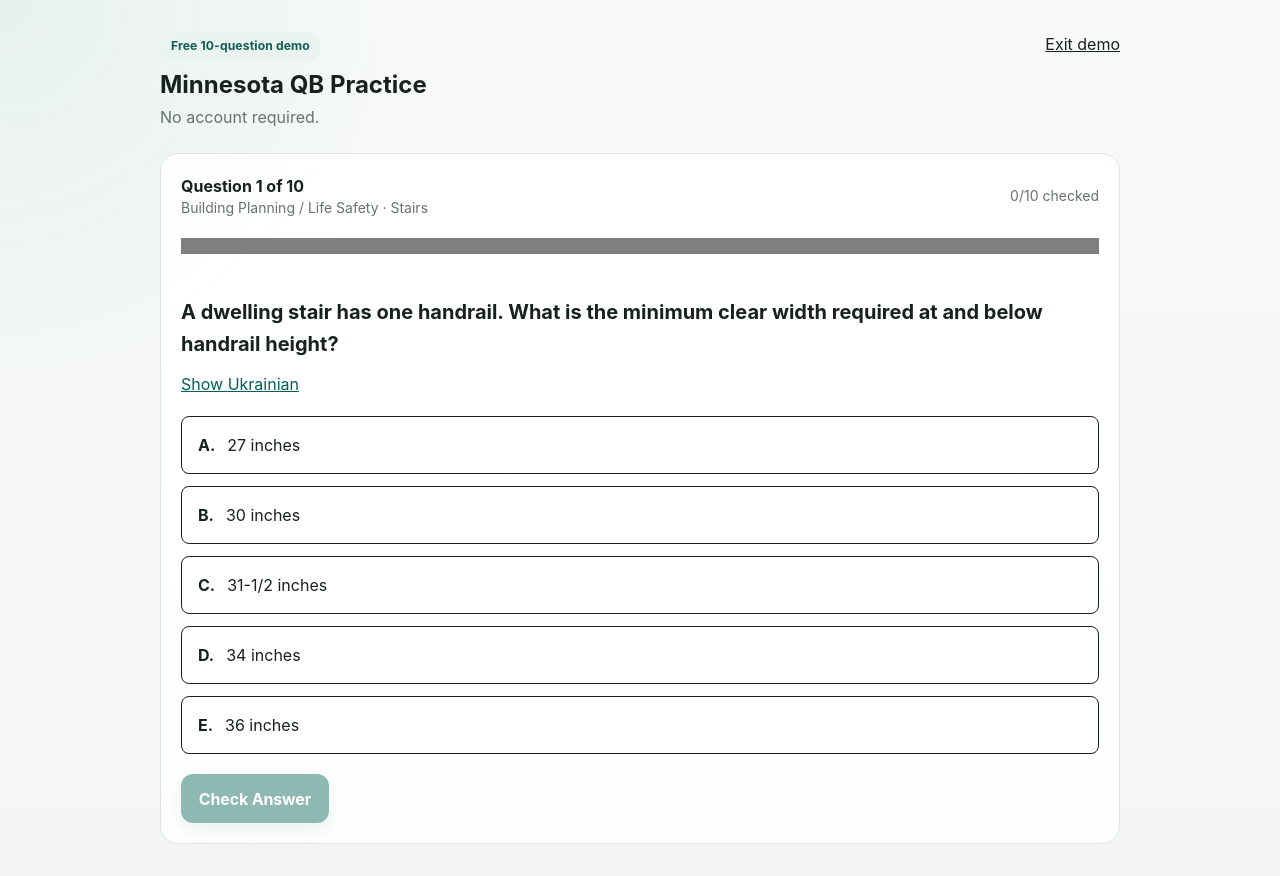
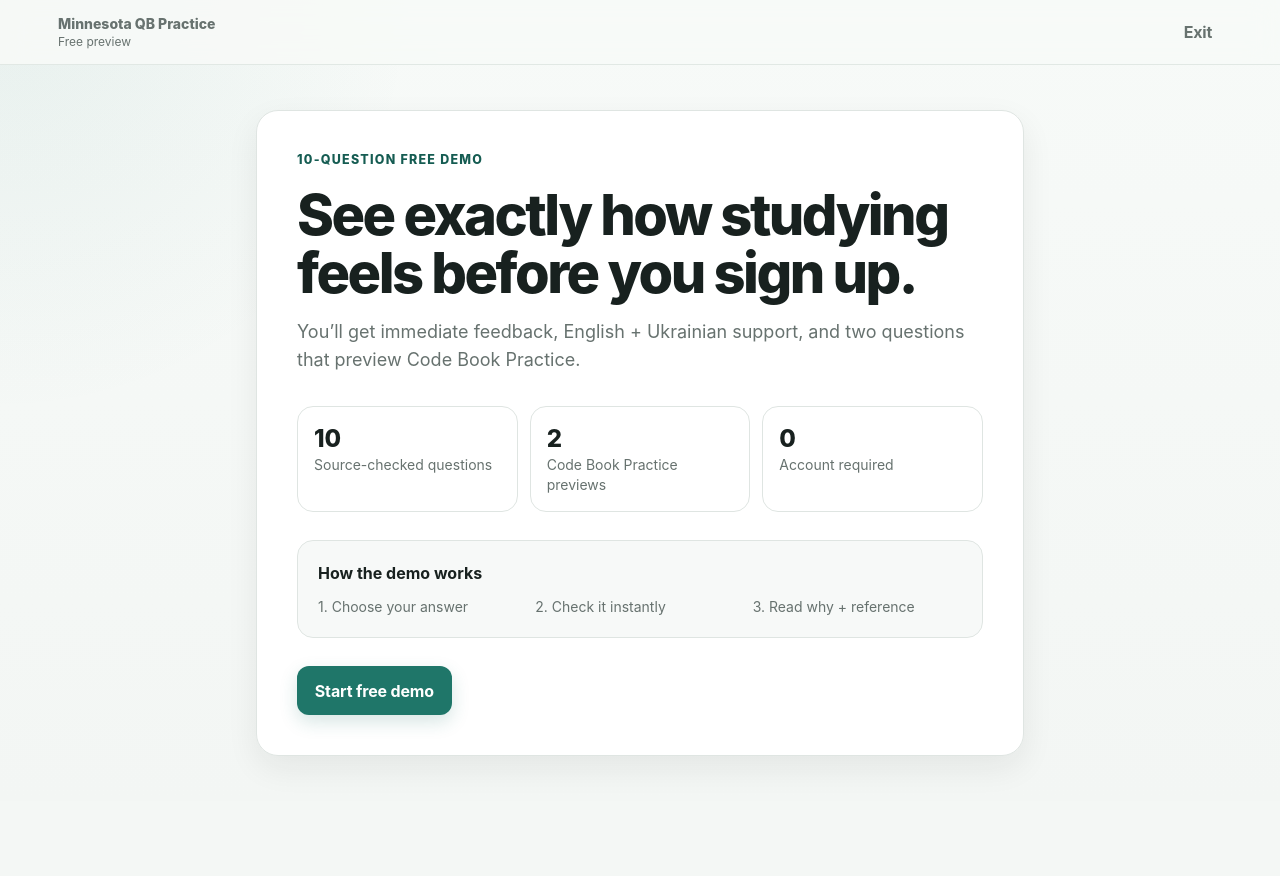
Before and after one commit to wordisstuff/exam, a Next.js app: page /demo in a window 1280 px wide. After the commit the page ends 801 px from the top, so only its background shows below. Built offline with nearby package versions, Linux system fonts and the light colour scheme.

Commit message:
Redesign free demo flow and results UX

```diff
--- a/app/demo/page.tsx
+++ b/app/demo/page.tsx
@@ -40,6 +40,7 @@ interface DemoFeedback {
 export default function DemoPage() {
   const router = useRouter();
   const [questions, setQuestions] = useState<DemoQuestion[]>([]);
+  const [started, setStarted] = useState(false);
   const [index, setIndex] = useState(0);
   const [selected, setSelected] = useState<Record<string, string[]>>({});
   const [feedback, setFeedback] = useState<Record<string, DemoFeedback>>({});
@@ -85,7 +86,6 @@ export default function DemoPage() {
           : previous.length < (question.requiredSelections ?? question.answers.length)
             ? [...previous, answerId]
             : previous;
-
     setSelected(all => ({ ...all, [question.id]: next }));
   }
 
@@ -119,11 +119,11 @@ export default function DemoPage() {
 
   function foundIt() {
     if (!question) return;
-    const started = bookStartedAt[question.id];
-    if (!started) return;
+    const startedAt = bookStartedAt[question.id];
+    if (!startedAt) return;
     setBookSeconds(all => ({
       ...all,
-      [question.id]: Math.max(1, Math.floor((Date.now() - started) / 1000)),
+      [question.id]: Math.max(1, Math.floor((Date.now() - startedAt) / 1000)),
     }));
     setBookStartedAt(all => {
       const next = { ...all };
@@ -140,20 +140,6 @@ export default function DemoPage() {
     }
   }
 
-  if (error && !questions.length) {
-    return (
-      <main className="grid min-h-screen place-items-center p-4">
-        <section className="card max-w-lg p-6">
-          <h1 className="text-2xl font-bold">Demo unavailable</h1>
-          <p className="mt-3 text-red-700">{error}</p>
-          <button className="btn primary mt-5" onClick={() => router.push("/")}>Back</button>
-        </section>
-      </main>
-    );
-  }
-
-  if (!question) return null;
-
   function persistDemoClaim() {
     const payload = {
       startedAt: demoStartedAt,
@@ -166,10 +152,72 @@ export default function DemoPage() {
     window.sessionStorage.setItem("mnqb:demo-claim", JSON.stringify(payload));
   }
 
-  function continueAfterDemo(next = "/platform/dashboard") {
+  function continueAfterDemo(nextPath = "/platform/dashboard") {
     persistDemoClaim();
-    const params = new URLSearchParams({ from: "demo", next });
+    const params = new URLSearchParams({ from: "demo", next: nextPath });
     router.push(`/sign-in?${params.toString()}`);
+  }
+
+  if (error && !questions.length) {
+    return (
+      <main className="grid min-h-screen place-items-center p-4">
+        <section className="card-elevated max-w-lg p-7">
+          <p className="eyebrow">Free demo</p>
+          <h1 className="mt-2 text-2xl font-extrabold">Demo unavailable</h1>
+          <p className="alert-danger mt-4 p-3 text-sm">{error}</p>
+          <button className="btn primary mt-5" onClick={() => router.push("/")}>Back to home</button>
+        </section>
+      </main>
+    );
+  }
+
+  if (!questions.length || !question) return null;
+
+  if (!started) {
+    return (
+      <main className="min-h-screen">
+        <header className="topbar">
+          <div className="app-shell flex min-h-16 items-center justify-between">
+            <button className="ghost rounded-lg px-2 py-2 text-left" onClick={() => router.push("/")}>
+              <span className="block text-sm font-extrabold">Minnesota QB Practice</span>
+              <span className="muted block text-xs">Free preview</span>
+            </button>
+            <button className="btn ghost" onClick={() => router.push("/")}>Exit</button>
+          </div>
+        </header>
+
+        <section className="app-shell grid min-h-[calc(100vh-4rem)] items-center py-10">
+          <div className="card-elevated mx-auto w-full max-w-3xl overflow-hidden p-0">
+            <div className="p-7 md:p-10">
+              <p className="eyebrow">10-question free demo</p>
+              <h1 className="page-title mt-4 max-w-2xl">See exactly how studying feels before you sign up.</h1>
+              <p className="muted mt-4 max-w-2xl text-lg leading-7">
+                You’ll get immediate feedback, English + Ukrainian support, and two questions that preview Code Book Practice.
+              </p>
+
+              <div className="mt-8 grid gap-3 sm:grid-cols-3">
+                <div className="metric"><p className="text-2xl font-extrabold">10</p><p className="muted text-sm">Source-checked questions</p></div>
+                <div className="metric"><p className="text-2xl font-extrabold">2</p><p className="muted text-sm">Code Book Practice previews</p></div>
+                <div className="metric"><p className="text-2xl font-extrabold">0</p><p className="muted text-sm">Account required</p></div>
+              </div>
+
+              <div className="soft-panel mt-7 p-5">
+                <p className="font-bold">How the demo works</p>
+                <div className="muted mt-3 grid gap-2 text-sm sm:grid-cols-3">
+                  <span>1. Choose your answer</span>
+                  <span>2. Check it instantly</span>
+                  <span>3. Read why + reference</span>
+                </div>
+              </div>
+
+              <button className="btn primary mt-7 w-full sm:w-auto sm:px-8" onClick={() => setStarted(true)}>
+                Start free demo
+              </button>
+            </div>
+          </div>
+        </section>
+      </main>
+    );
   }
 
   if (done) {
@@ -177,37 +225,57 @@ export default function DemoPage() {
     const averageBook = bookEntries.length
       ? bookEntries.reduce((sum, [, seconds]) => sum + seconds, 0) / bookEntries.length
       : 0;
+    const percentage = Math.round((score / questions.length) * 100);
 
     return (
-      <main className="mx-auto max-w-4xl p-4 md:p-8">
-        <section className="card p-8 text-center">
-          <p className="tag">Free demo complete</p>
-          <h1 className="mt-4 text-4xl font-bold">{score}/10 correct</h1>
-          <p className="muted mt-3">
-            You just tried the same server-graded question flow used by the full platform.
-          </p>
+      <main className="min-h-screen">
+        <header className="topbar">
+          <div className="app-shell flex min-h-16 items-center justify-between">
+            <div>
+              <p className="text-sm font-extrabold">Minnesota QB Practice</p>
+              <p className="muted text-xs">Demo results</p>
+            </div>
+            <button className="btn ghost" onClick={() => router.push("/")}>Home</button>
+          </div>
+        </header>
 
-          {bookEntries.length > 0 && (
-            <div className="mx-auto mt-6 max-w-md rounded-lg border p-4 text-left">
-              <p className="font-bold">Code Book Practice preview</p>
-              <p className="muted mt-1 text-sm">
-                {bookEntries.length} timed search{bookEntries.length === 1 ? "" : "es"} · {Math.round(averageBook)} sec average
+        <section className="app-shell py-8 md:py-12">
+          <div className="card-elevated mx-auto max-w-3xl p-7 md:p-10">
+            <div className="text-center">
+              <p className="eyebrow">Free demo complete</p>
+              <h1 className="mt-3 text-5xl font-extrabold tracking-tight">{percentage}%</h1>
+              <p className="mt-2 text-xl font-bold">{score} of {questions.length} correct</p>
+              <p className="muted mx-auto mt-3 max-w-xl">
+                You’ve completed the same server-graded question flow used inside the full platform.
               </p>
             </div>
-          )}
 
-          <div className="mt-7 grid gap-3 sm:grid-cols-2">
-            <button className="btn primary" onClick={() => continueAfterDemo("/platform/dashboard")}>
-              Keep my progress
-            </button>
-            <button className="btn secondary" onClick={() => continueAfterDemo("/pricing")}>
-              Continue to full access
-            </button>
+            <div className="mt-8 grid gap-3 sm:grid-cols-2">
+              <div className="metric text-center">
+                <p className="muted text-sm">Questions completed</p>
+                <p className="mt-2 text-3xl font-extrabold">10/10</p>
+              </div>
+              <div className="metric text-center">
+                <p className="muted text-sm">Average book search</p>
+                <p className="mt-2 text-3xl font-extrabold">{bookEntries.length ? `${Math.round(averageBook)} sec` : "—"}</p>
+              </div>
             </div>
 
-          <p className="muted mt-6 text-xs">
+            <div className="soft-panel mt-7 p-5">
+              <h2 className="font-extrabold">Keep this result</h2>
+              <p className="muted mt-2 text-sm">
+                Verify your email and this demo will be added to your study history automatically.
+              </p>
+              <div className="mt-5 grid gap-3 sm:grid-cols-2">
+                <button className="btn primary" onClick={() => continueAfterDemo("/platform/dashboard")}>Save my progress</button>
+                <button className="btn secondary" onClick={() => continueAfterDemo("/pricing")}>See full access</button>
+              </div>
+            </div>
+
+            <p className="muted mt-6 text-center text-xs">
               Independent exam-preparation platform. Practice questions are original and are not actual Minnesota state exam questions.
             </p>
+          </div>
         </section>
       </main>
     );
@@ -217,55 +285,68 @@ export default function DemoPage() {
   const checked = feedback[question.id];
   const required = question.type === "single" ? 1 : question.requiredSelections ?? 1;
   const canCheck = values.length === required;
+  const checkedCount = Object.keys(feedback).length;
+  const progressPercent = ((checkedCount + (checked ? 0 : 0)) / questions.length) * 100;
 
   return (
-    <main className="mx-auto max-w-5xl p-4 md:p-8">
-      <header className="flex flex-wrap items-start justify-between gap-4">
+    <main className="min-h-screen pb-4">
+      <header className="topbar">
+        <div className="app-shell flex min-h-16 items-center justify-between gap-4">
           <div>
-          <p className="tag">Free 10-question demo</p>
-          <h1 className="mt-2 text-2xl font-bold">Minnesota QB Practice</h1>
-          <p className="muted mt-1">No account required.</p>
+            <p className="text-sm font-extrabold">Free demo</p>
+            <p className="muted text-xs">Question {index + 1} of {questions.length}</p>
           </div>
-        <button className="text-sm underline" onClick={() => router.push("/")}>Exit demo</button>
+          <button className="btn ghost" onClick={() => router.push("/")}>Exit</button>
+        </div>
       </header>
 
-      <section className="card mt-6 p-6 md:p-8">
-        <div className="flex flex-wrap items-center justify-between gap-3">
-          <div>
-            <p className="font-bold">Question {index + 1} of {questions.length}</p>
-            <p className="muted text-sm">{question.primaryCategory} · {question.subcategory}</p>
+      <div className="app-shell py-5 md:py-8">
+        <div className="mb-5">
+          <div className="progress-track">
+            <div className="progress-fill" style={{ width: `${Math.max((index / questions.length) * 100, progressPercent)}%` }} />
           </div>
-          <p className="muted text-sm">{Object.keys(feedback).length}/{questions.length} checked</p>
+          <div className="muted mt-2 flex justify-between text-xs">
+            <span>{checkedCount} checked</span>
+            <span>{questions.length - checkedCount} remaining</span>
+          </div>
         </div>
 
-        <progress className="my-5 w-full" value={Object.keys(feedback).length} max={questions.length} />
+        <section className="card-elevated mx-auto max-w-4xl p-5 md:p-8">
+          <div className="flex flex-wrap items-start justify-between gap-3">
+            <div>
+              <p className="eyebrow">{question.primaryCategory}</p>
+              <p className="muted mt-1 text-sm">{question.subcategory}</p>
+            </div>
+            {question.codeBookDemo && <span className="tag">Code Book Practice preview</span>}
+          </div>
 
-        <h2 className="mt-4 text-xl font-bold leading-8">{question.question}</h2>
-        <button className="mt-3 text-sm font-bold text-teal-800 underline" onClick={() => setUk(value => !value)}>
+          <h1 className="mt-6 text-xl font-extrabold leading-8 tracking-tight md:text-2xl">{question.question}</h1>
+          <button className="btn ghost mt-2 px-0 text-sm" onClick={() => setUk(value => !value)}>
             {uk ? "Hide Ukrainian" : "Show Ukrainian"}
           </button>
-        {uk && <p lang="uk" className="mt-3 border-l-4 border-teal-700 pl-4">{question.questionUk}</p>}
+          {uk && <p lang="uk" className="soft-panel mt-3 border-l-4 border-l-emerald-700 p-4">{question.questionUk}</p>}
 
           {question.codeBookDemo && !checked && (
-          <div className="mt-5 rounded-lg border bg-slate-50 p-4">
-            <p className="font-bold">Try Code Book Practice</p>
-            <p className="muted mt-1 text-sm">Use your physical code book and measure how long it takes to find the rule.</p>
+            <div className="soft-panel mt-5 p-4">
+              <div className="flex flex-wrap items-start justify-between gap-3">
+                <div>
+                  <p className="font-extrabold">Try Code Book Practice</p>
+                  <p className="muted mt-1 text-sm">Time a real search in your physical code book.</p>
+                </div>
+                {bookSeconds[question.id] !== undefined && <span className="tag">{bookSeconds[question.id]} sec</span>}
+              </div>
 
               {!bookStartedAt[question.id] && bookSeconds[question.id] === undefined && (
-              <button className="btn secondary mt-3" type="button" onClick={startBookSearch}>Use Code Book</button>
+                <button className="btn secondary mt-4" type="button" onClick={startBookSearch}>Use Code Book</button>
               )}
 
               {bookStartedAt[question.id] && (
-              <div className="mt-3 flex items-center gap-3">
-                <span className="font-mono font-bold">
+                <div className="mt-4 flex flex-wrap items-center gap-3">
+                  <span className="font-mono text-2xl font-extrabold">
                     {Math.floor((now - bookStartedAt[question.id]) / 1000)} sec
                   </span>
                   <button className="btn primary" type="button" onClick={foundIt}>Found It</button>
                 </div>
-            )}
-
-            {bookSeconds[question.id] !== undefined && (
-              <p className="mt-3 text-sm"><strong>Book search:</strong> {bookSeconds[question.id]} sec</p>
               )}
             </div>
           )}
@@ -286,48 +367,51 @@ export default function DemoPage() {
                   disabled={Boolean(checked)}
                   aria-pressed={on}
                   onClick={() => choose(answer.id)}
-                className={`flex min-h-14 w-full items-start gap-3 rounded-lg border p-4 text-left disabled:cursor-default ${on ? "border-teal-700 bg-teal-50" : "bg-white"} ${checked && correct ? "ring-2 ring-green-600" : ""}`}
+                  className="answer-choice disabled:cursor-default"
+                  data-selected={on}
+                  data-correct={Boolean(checked && correct)}
                 >
-                <span className="font-bold">{answer.id.toUpperCase()}.</span>
+                  <span className="flex h-7 w-7 shrink-0 items-center justify-center rounded-full border border-slate-300 text-xs font-extrabold">
+                    {answer.id.toUpperCase()}
+                  </span>
                   <span>
                     <span>{answer.text}</span>
-                  {uk && answer.textUk && <span lang="uk" className="mt-1 block text-sm text-slate-600">{answer.textUk}</span>}
+                    {uk && answer.textUk && <span lang="uk" className="muted mt-1 block text-sm">{answer.textUk}</span>}
                   </span>
                 </button>
               );
             })}
           </fieldset>
 
-        {!checked && (
-          <button disabled={busy || !canCheck} className="btn primary mt-5 disabled:opacity-50" onClick={() => void check()}>
-            {busy ? "Checking…" : "Check Answer"}
-          </button>
-        )}
-
           {checked && (
-          <div className="mt-5 rounded-lg border bg-slate-50 p-4">
-            <p className={`font-bold ${checked.correct ? "text-green-700" : "text-red-700"}`}>
-              {checked.correct ? "✓ Correct" : "✕ Incorrect"}
-            </p>
-            <p className="mt-3"><strong>Why:</strong> {checked.explanation}</p>
-            {uk && checked.explanationUk && (
-              <p lang="uk" className="mt-2"><strong>Пояснення:</strong> {checked.explanationUk}</p>
-            )}
+            <div className={`${checked.correct ? "alert-success" : "alert-danger"} mt-5 p-5`}>
+              <p className="font-extrabold">{checked.correct ? "✓ Correct" : "✕ Not quite"}</p>
+              <p className="mt-3 leading-6"><strong>Why:</strong> {checked.explanation}</p>
+              {uk && checked.explanationUk && <p lang="uk" className="mt-2"><strong>Пояснення:</strong> {checked.explanationUk}</p>}
               {checked.reference && (
-              <p className="muted mt-3 text-sm">
+                <p className="mt-3 text-sm">
                   <strong>Reference:</strong> {checked.reference.source}
                   {checked.reference.section ? ` · ${checked.reference.section}` : ""}
                 </p>
               )}
-
-            <button className="btn primary mt-5" onClick={next}>
-              {index === questions.length - 1 ? "See demo results" : "Next Question"}
-            </button>
             </div>
           )}
 
-        {error && <p role="alert" className="mt-4 text-red-700">{error}</p>}
+          {error && <p role="alert" className="alert-danger mt-4 p-3 text-sm">{error}</p>}
+
+          <div className="mobile-actionbar flex gap-3">
+            {!checked ? (
+              <button disabled={busy || !canCheck} className="btn primary w-full disabled:opacity-50" onClick={() => void check()}>
+                {busy ? "Checking…" : "Check Answer"}
+              </button>
+            ) : (
+              <button className="btn primary w-full" onClick={next}>
+                {index === questions.length - 1 ? "See my results" : "Next Question"}
+              </button>
+            )}
+          </div>
         </section>
+      </div>
     </main>
   );
 }
```
Lines whose indentation alone changed are shown as unchanged.
